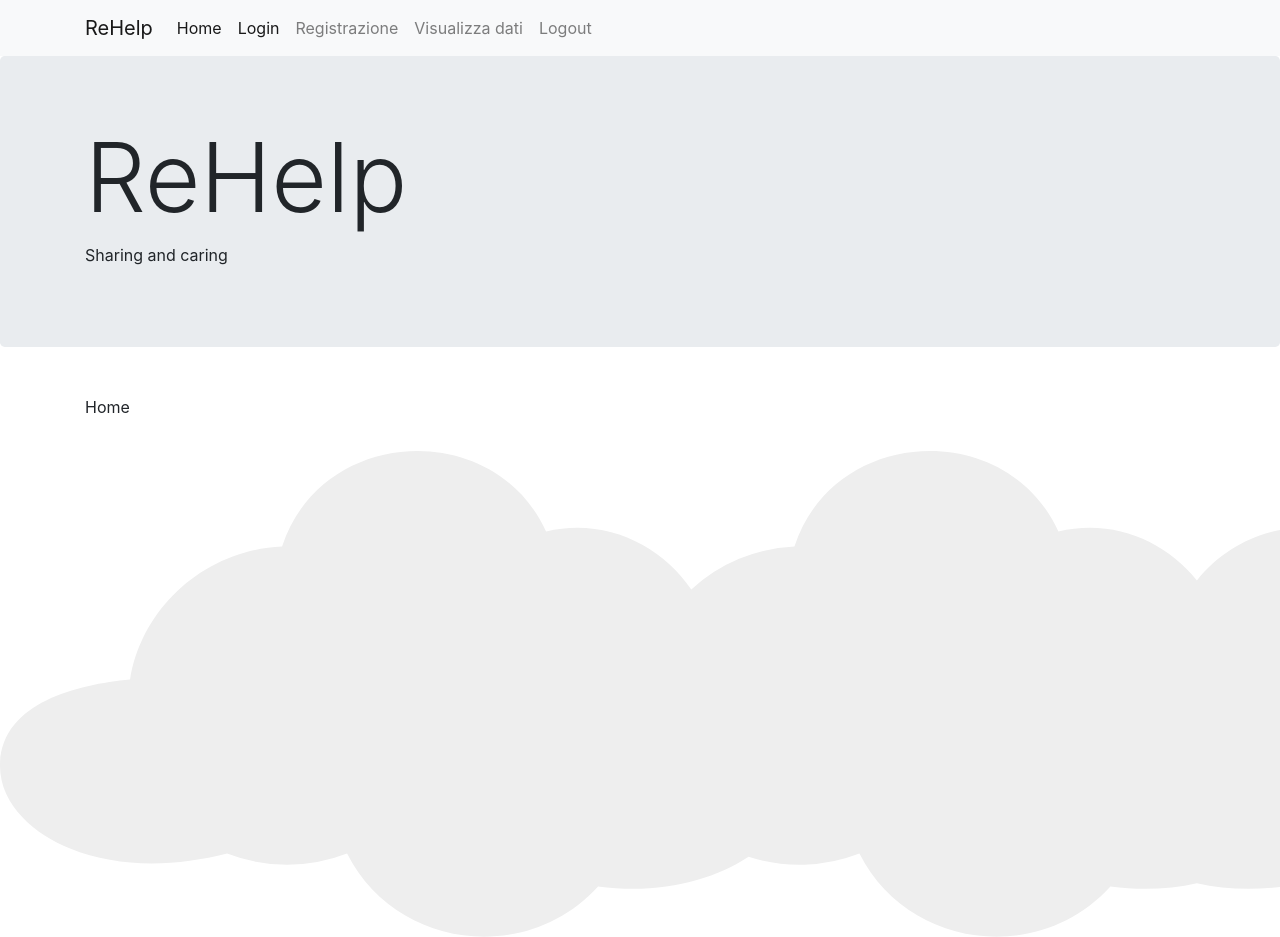
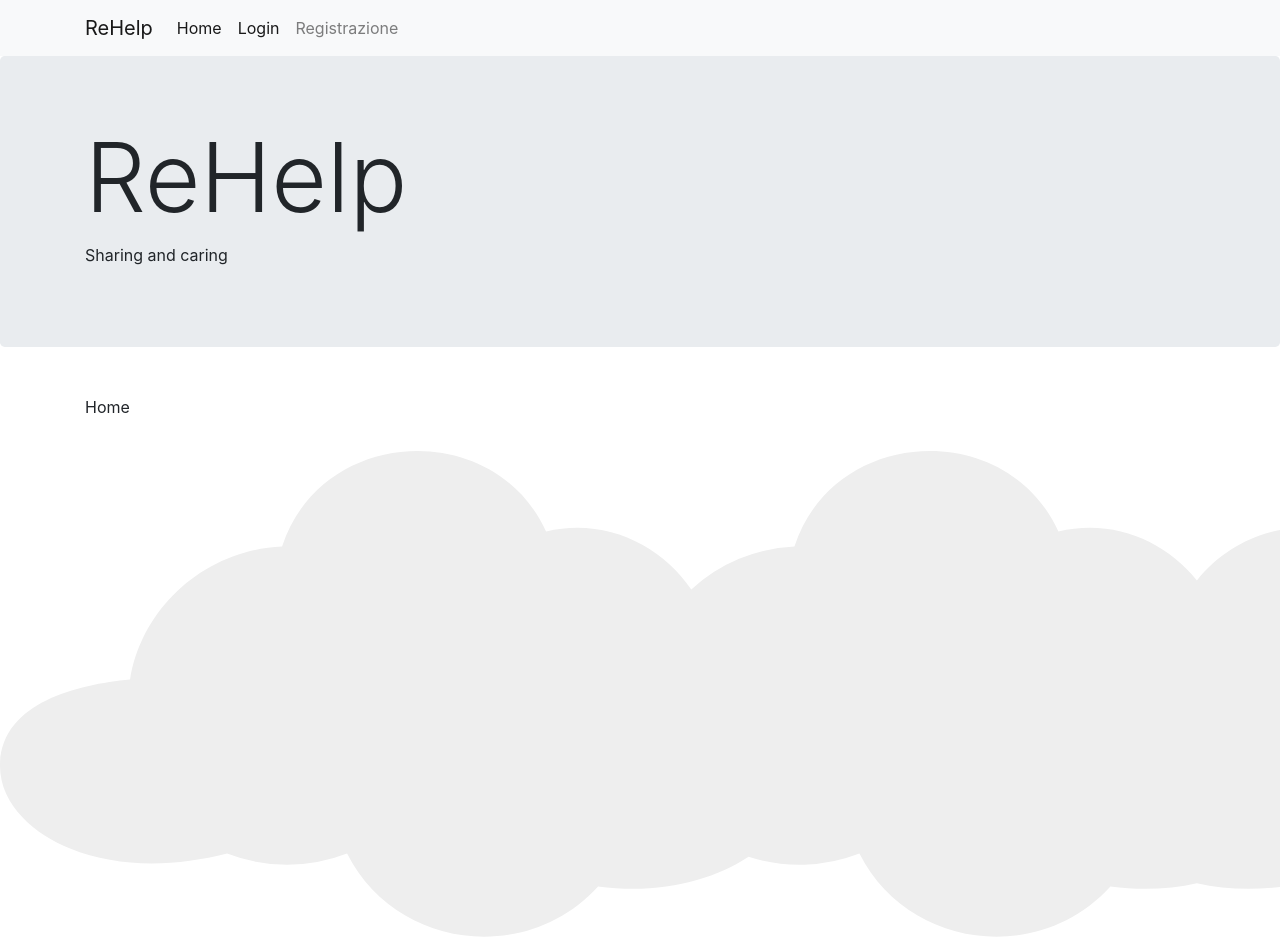
Before and after one commit to Rehelp-RT/Rehelp, an Angular app: page / in a window 1280 px wide. Built offline with nearby package versions, Linux system fonts and the light colour scheme.

Commit message:
block nav from display certain page

```diff
--- a/src/app/header/header.component.html
+++ b/src/app/header/header.component.html
@@ -16,10 +16,12 @@
                     <li class="nav-item" routerLinkActive="active">
                         <a class="nav-link" routerLink="/register">Registrazione</a>
                     </li>
-                    <li class="nav-item" routerLinkActive="active">
+                    <li class="nav-item" *ngIf="currentUser" routerLinkActive="active">
                         <a class="nav-link" routerLink="/data">Visualizza dati</a>
                     </li>
-                    <a class="nav-item nav-link" (click)="logout()">Logout</a>
+                    <li class="nav-litem" *ngIf="currentUser">
+                        <a class="nav-item nav-link" (click)="logout()">Logout</a>
+                    </li>
                 </ul>
             </div>
         </div>
```
